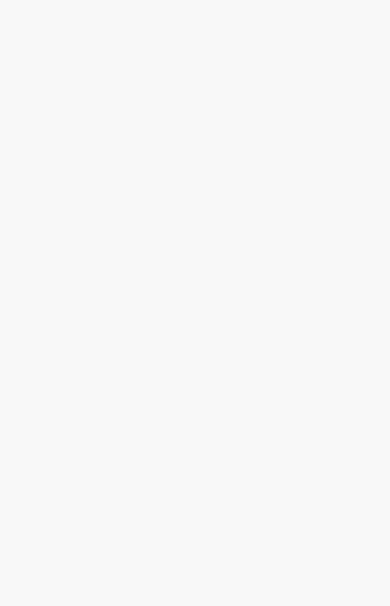
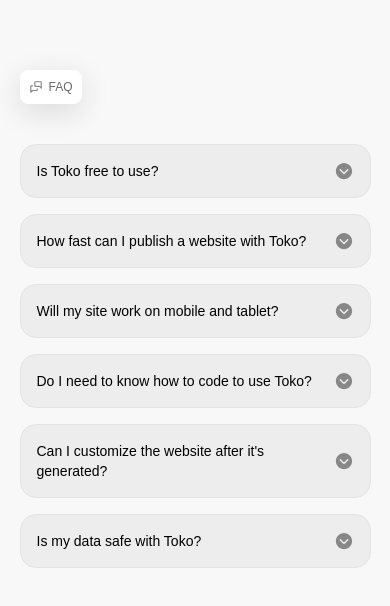
Before and after one commit to vyshnav-p/slate-wait-template, a Next.js app: page / in a window 390 px wide. Shown: the part 2274-2880 px from the top of the page. Before the commit the page ends 2184 px from the top, so only its background shows below. Built offline with nearby package versions, Linux system fonts and the light colour scheme; a web font is replaced by a local one.

Commit message:
Update FAQ section responsiveness

```diff
--- a/src/app/components/About.tsx
+++ b/src/app/components/About.tsx
@@ -4,7 +4,7 @@ import { LuChartNoAxesColumn, LuZap } from 'react-icons/lu'
 
 export default function About() {
     return (
-        <section className="max-w-[90vw] md:w-[45rem] w-[50rem] min-h-screen flex flex-col items-center mx-auto z-10 bg-background relative pt-40">
+        <section className="max-w-[90vw] md:w-[45rem] lg:w-[50rem] min-h-screen flex flex-col items-center mx-auto z-10 bg-background relative pt-40">
             <div className="w-fit self-start flex items-center justify-center gap-1.5 rounded-lg bg-surface border border-surface-border light:border-none shadow-[0_8px_30px_rgb(0,0,0,0.12)] dark:shadow-none p-2">
                 <p className="text-xs text-foreground-muted">About Toko</p>
             </div>
--- a/src/app/components/Faq.tsx
+++ b/src/app/components/Faq.tsx
@@ -22,7 +22,7 @@ export default function Faq() {
                 className="w-full bg-surface-muted border border-surface-muted-border rounded-2xl text-sm px-4 py-4 mb-4 hover:cursor-pointer"
             >
                 <div
-                    className="w-full flex items-center justify-between"
+                    className="w-full flex items-center justify-between text-start"
                 >
                     <p>{faq.question}</p>
                     <motion.div animate={{ rotate: isOpen ? 180 : 0 }} transition={{ duration: 0.3 }}>
@@ -48,13 +48,13 @@ export default function Faq() {
     };
 
     return (
-        <section className="w-[50rem] min-h-screen flex flex-col items-center mx-auto z-10 bg-background relative pt-40">
+        <section className="max-w-[90vw] md:w-[45rem] lg:w-[50rem] min-h-screen flex flex-col items-center mx-auto z-10 bg-background relative pt-40">
             <div className="w-fit self-start flex items-center justify-center gap-1.5 rounded-lg bg-surface border border-surface-border shadow-[0_8px_30px_rgb(0,0,0,0.12)] p-2">
                 <TbMessages className="text-sm text-icon-foreground" />
                 <p className="text-xs text-foreground-muted">FAQ</p>
             </div>
 
-            <div className="flex flex-row gap-4 w-full mt-10">
+            <div className="flex flex-col lg:flex-row lg:gap-4 w-full mt-10">
                 {/* Left Column */}
                 <div className="flex flex-col w-full">
                     {leftColumn.map((faq, i) => renderFaqItem(faq, i * 2))}
--- a/src/app/page.tsx
+++ b/src/app/page.tsx
@@ -9,7 +9,7 @@ export default function Home() {
     <>
      <Hero/>
      <About/>
-     {/* <Faq/> */}
+     <Faq/>
     </>
   );
 }
```
